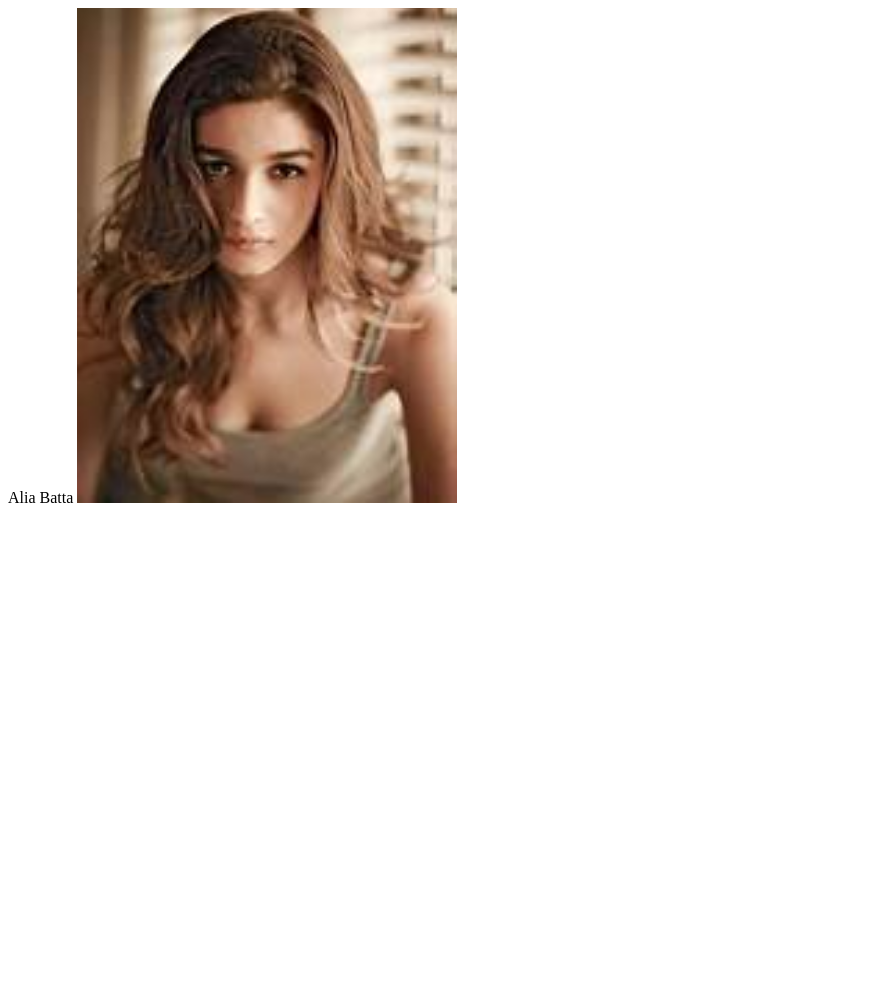
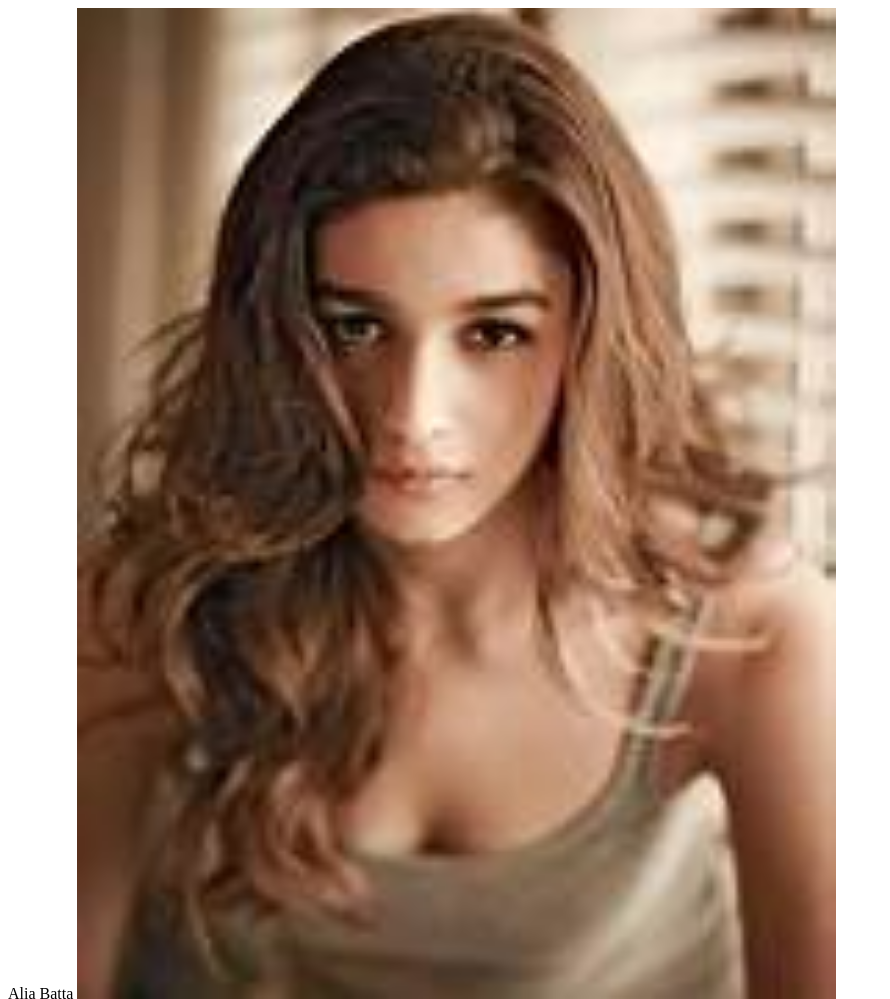
Before and after one commit to lssssssaqdeu/app, a plain HTML site: page index.html in a window 1280 px wide. Shown: the whole page, without its empty margins (0-890 px from the left). Before the commit the page ends 800 px from the top, so only its background shows below. Drawn offline with Linux system fonts and the light colour scheme.

Commit message:
Update index.html

```diff
--- a/index.html
+++ b/index.html
@@ -6,6 +6,6 @@
     </head>
     <body>
         Alia Batta
-<img width=30% src=alia.jpg>
+<img width=60% src=alia.jpg>
     </body>
 </html>
```
